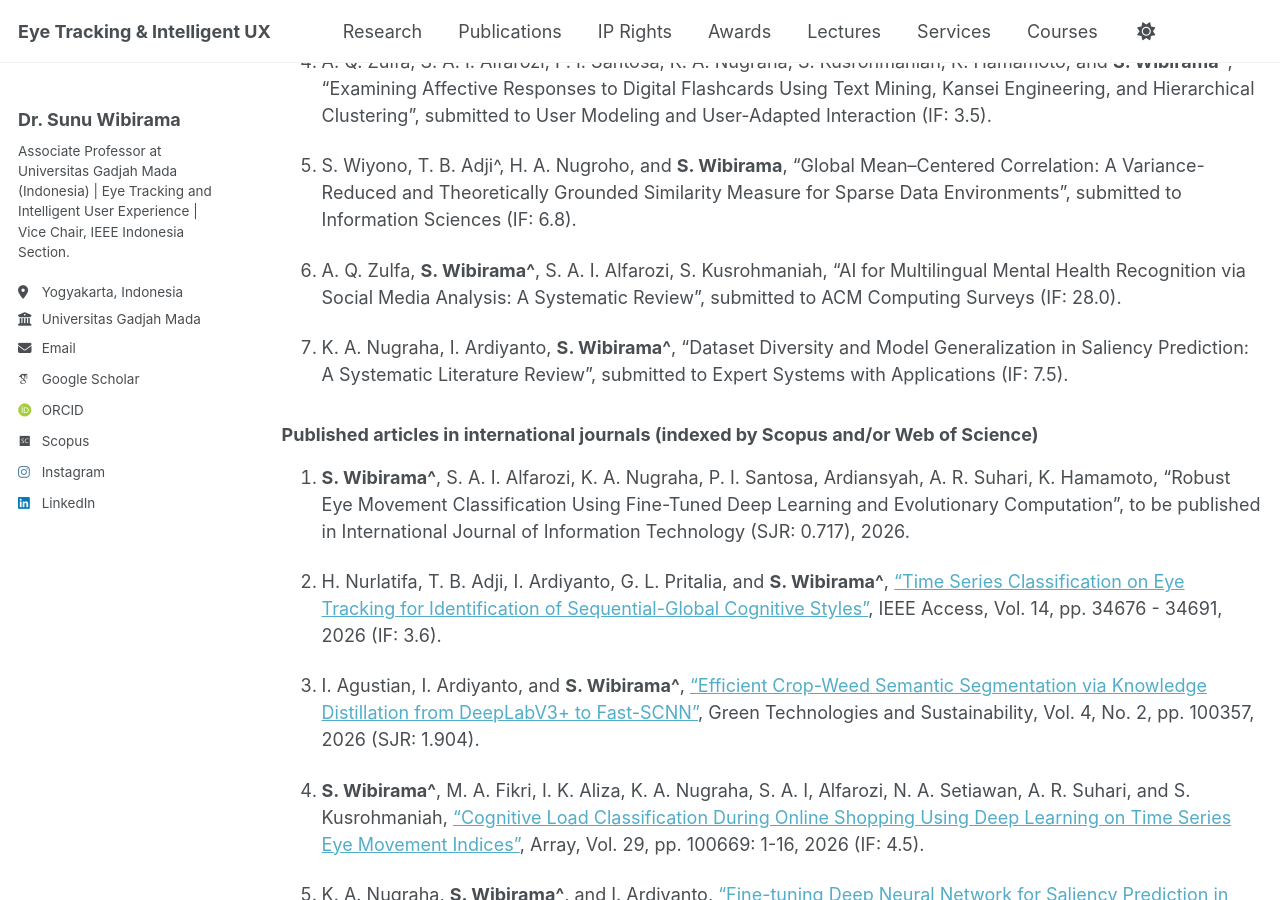
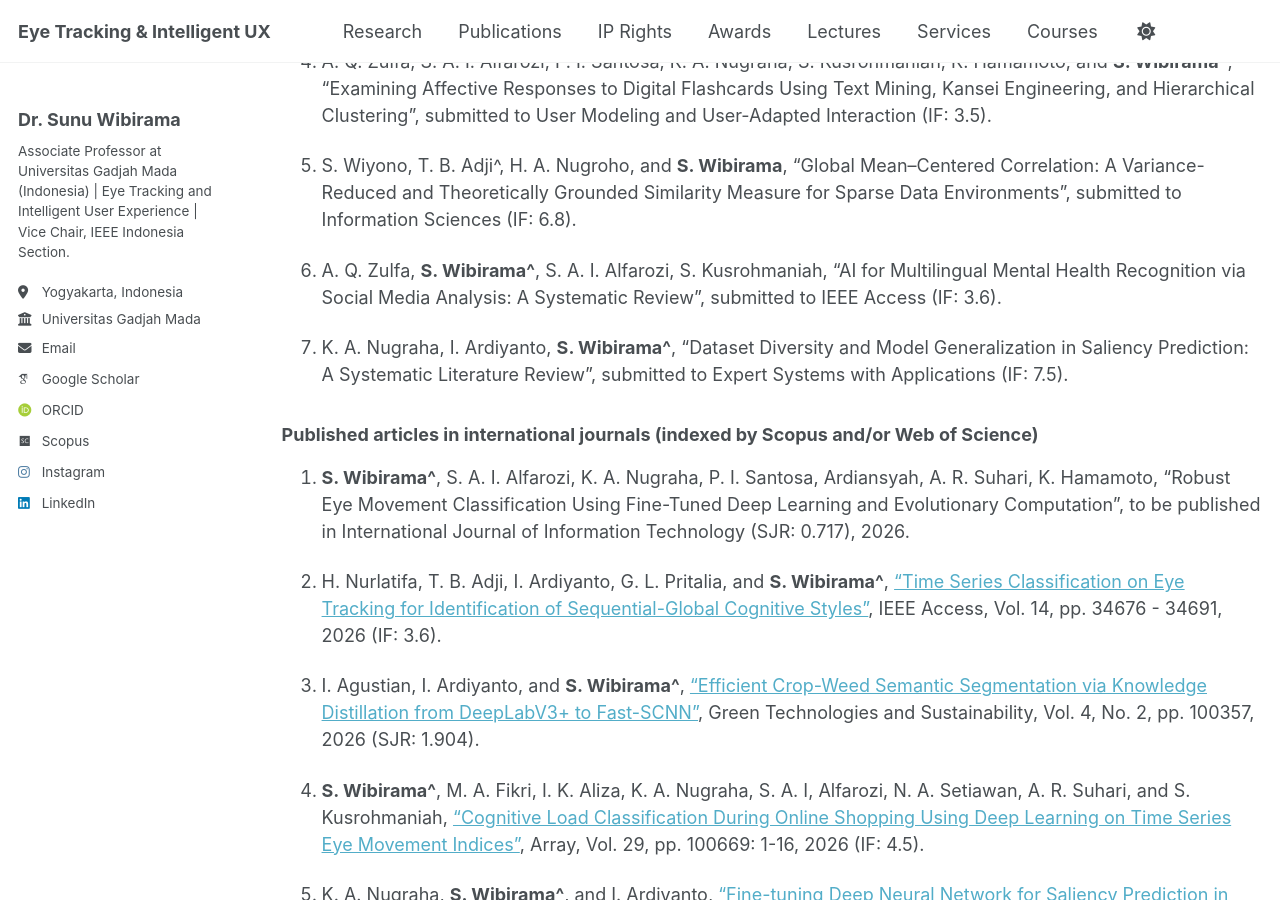
Before and after one commit to wibirama/wibirama.github.io, a Jekyll site: the page built from _pages/allpublications.md, in a window 1280 px wide and 900 px high, scrolled down 771 px. Built offline with Jekyll 4.4.1, drawn with Linux system fonts in a browser that asks for light colours; emoji names are drawn with the system emoji font; some web fonts are replaced; a script that is not in the unit is left out.

Commit message:
Update allpublications.md

```diff
--- a/_pages/allpublications.md
+++ b/_pages/allpublications.md
@@ -31,7 +31,7 @@ Journal articles
 
 5. S. Wiyono, T. B. Adji^, H. A. Nugroho, and **S. Wibirama**, "Global Mean–Centered Correlation: A Variance-Reduced and Theoretically Grounded Similarity Measure for Sparse Data Environments", submitted to Information Sciences (IF: 6.8).
 
-6. A. Q. Zulfa, **S. Wibirama^**, S. A. I. Alfarozi, S. Kusrohmaniah, "AI for Multilingual Mental Health Recognition via Social Media Analysis: A Systematic Review", submitted to ACM Computing Surveys (IF: 28.0).
+6. A. Q. Zulfa, **S. Wibirama^**, S. A. I. Alfarozi, S. Kusrohmaniah, "AI for Multilingual Mental Health Recognition via Social Media Analysis: A Systematic Review", submitted to IEEE Access (IF: 3.6).
 
 7.  K. A. Nugraha, I. Ardiyanto, **S. Wibirama^**, "Dataset Diversity and Model Generalization in Saliency Prediction: A Systematic Literature Review", submitted to Expert Systems with Applications (IF: 7.5).
 
```
